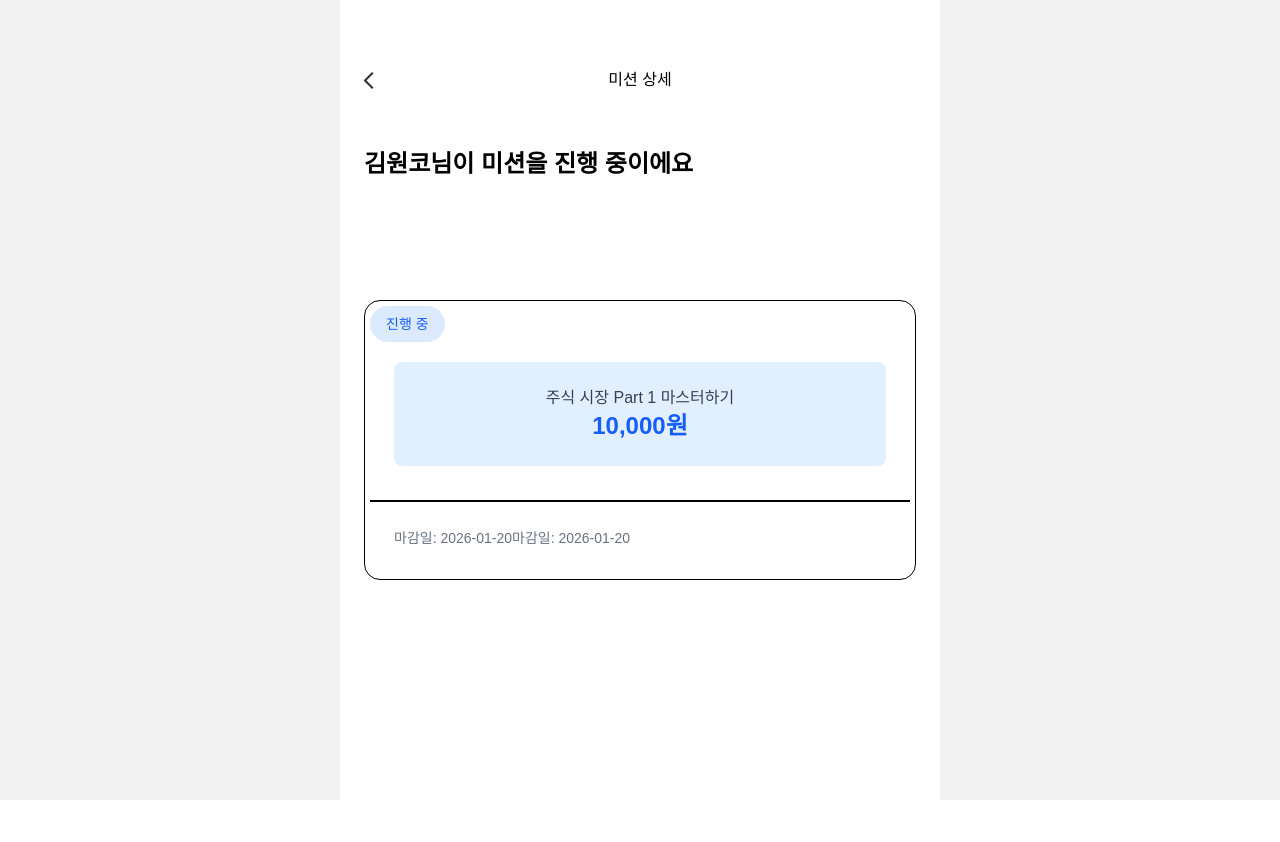
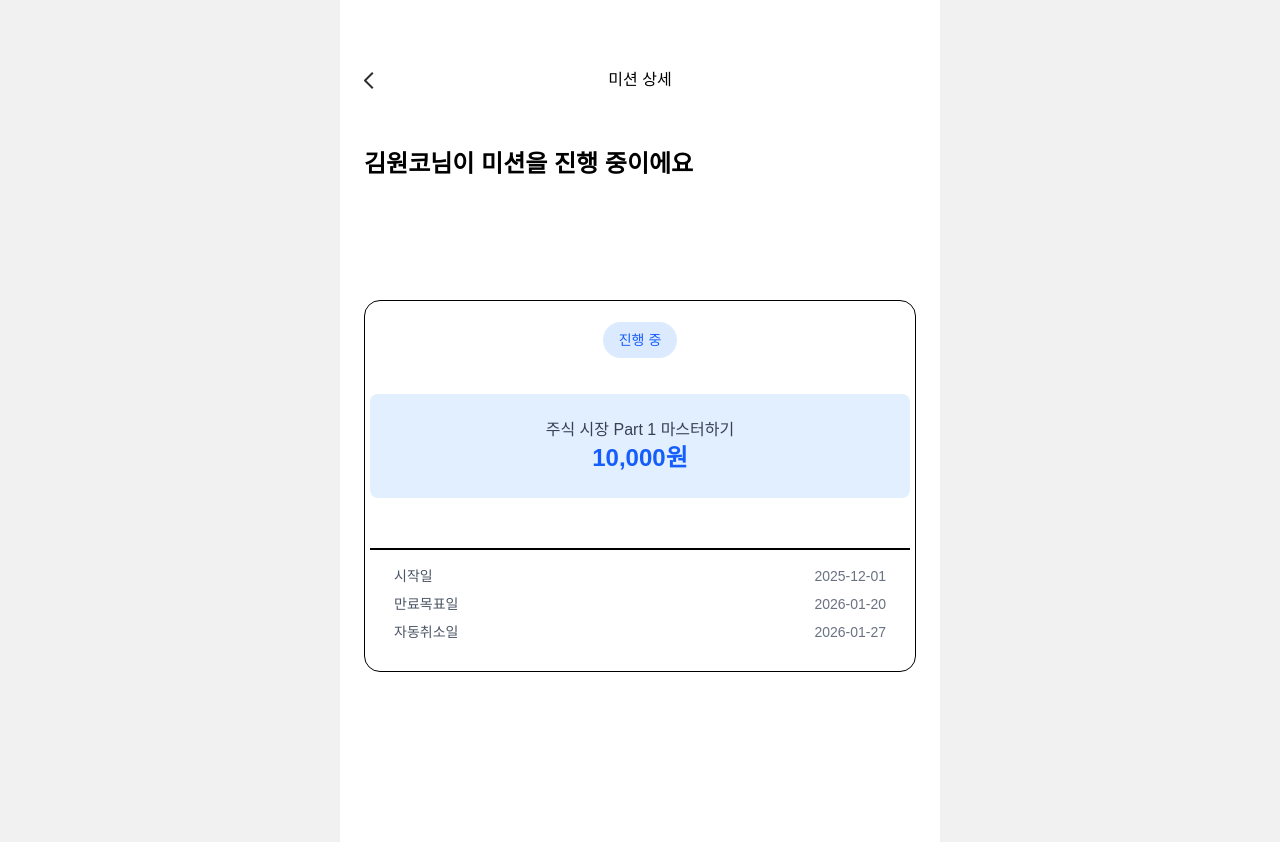
Before and after one commit to TAVE-16-ONECO/Frontend, a React (Vite) app: page /mission/details/1 in a window 1280 px wide. Before the commit the page ends 800 px from the top, so only its background shows below. Built offline with nearby package versions, Linux system fonts and the light colour scheme; no server answers; a web font is replaced by a local one.

Commit message:
feat: 종료된 미션카드 디테일 페이지 퍼블리싱

```diff
--- a/src/pages/Mission/Current.jsx
+++ b/src/pages/Mission/Current.jsx
@@ -64,31 +64,31 @@ const Current = () => {
 
   const [completedMissions] = useState([
     {
-      id: 1,
+      id: 8,
       title: 'JavaScript 기초 완성하기',
       status: '보상완료',
       reward: '10,000원',
     },
     {
-      id: 2,
+      id: 9,
       title: 'CSS Flexbox 마스터하기',
       status: '보상요청',
       reward: '7,000원',
     },
     {
-      id: 3,
+      id: 10,
       title: 'Node.js 서버 구축하기',
       status: '보상완료',
       reward: '15,000원',
     },
     {
-      id: 4,
+      id: 11,
       title: 'MongoDB 기초 학습',
       status: '미션실패',
       reward: '0원',
     },
     {
-      id: 5,
+      id: 12,
       title: '데이터베이스 설계 이해하기',
       status: '미션완료',
       reward: '18,000원',
--- a/src/pages/Mission/Details.jsx
+++ b/src/pages/Mission/Details.jsx
@@ -10,14 +10,15 @@ const Details = () => {
   const setShowNavigation = useUIOptionStore((state) => state.setShowNavigation)
   const [mission, setMission] = useState(null)
 
-  // 더미 데이터 - 실제로는 API를 통해 미션 정보를 가져와야 합니다
   const allMissions = [
     {
       id: 1,
       title: '주식 시장 Part 1 마스터하기',
       status: '진행 중',
       reward: '10,000원',
+      startDate: '2025-12-01',
       dueDate: '2026-01-20',
+      autoCancelDate: '2026-01-27',
       description: '주식 시장의 기본 개념과 투자 전략을 학습하는 미션입니다.',
     },
     {
@@ -25,6 +26,9 @@ const Details = () => {
       title: 'React 기초 강의 완강하기',
       status: '승인 요청',
       reward: '15,000원',
+      startDate: '2025-12-05',
+      dueDate: '2025-12-31',
+      autoCancelDate: '2026-01-07',
       description: 'React의 기초부터 중급까지 강의를 완강하는 미션입니다.',
     },
     {
@@ -32,6 +36,9 @@ const Details = () => {
       title: 'TypeScript 프로젝트 완성하기',
       status: '승인 수락',
       reward: '20,000원',
+      startDate: '2025-12-10',
+      dueDate: '2026-01-15',
+      autoCancelDate: '2026-01-22',
       description: 'TypeScript를 사용한 프로젝트를 완성하는 미션입니다.',
     },
     {
@@ -39,7 +46,9 @@ const Details = () => {
       title: '알고리즘 문제 10개 풀기',
       status: '승인 거절',
       reward: '5,000원',
+      startDate: '2025-12-08',
       dueDate: '2025-01-25',
+      autoCancelDate: '2026-02-01',
       description: '알고리즘 문제를 풀어 실력을 향상시키는 미션입니다.',
     },
     {
@@ -47,7 +56,9 @@ const Details = () => {
       title: 'UI/UX 디자인 기초 학습',
       status: '진행 중',
       reward: '12,000원',
+      startDate: '2025-12-12',
       dueDate: '2025-01-25',
+      autoCancelDate: '2026-02-01',
       description: 'UI/UX 디자인의 기본 원칙을 학습하는 미션입니다.',
     },
     {
@@ -55,7 +66,9 @@ const Details = () => {
       title: 'Git 협업 워크플로우 익히기',
       status: '진행 중',
       reward: '8,000원',
+      startDate: '2025-12-15',
       dueDate: '2025-01-18',
+      autoCancelDate: '2026-01-25',
       description: 'Git을 사용한 효율적인 협업 방법을 익히는 미션입니다.',
     },
     {
@@ -63,16 +76,73 @@ const Details = () => {
       title: 'REST API 설계 및 구현',
       status: '승인 요청',
       reward: '25,000원',
+      startDate: '2025-12-18',
+      dueDate: '2026-01-30',
+      autoCancelDate: '2026-02-06',
       description: 'RESTful API를 설계하고 구현하는 미션입니다.',
     },
   ]
+  const [completedMissions] = useState([
+    {
+      id: 8,
+      title: 'JavaScript 기초 완성하기',
+      status: '보상완료',
+      reward: '10,000원',
+      startDate: '2025-11-01',
+      dueDate: '2025-11-30',
+      autoCancelDate: '2025-12-07',
+      description: 'JavaScript의 기본 문법과 개념을 완성한 미션입니다.',
+    },
+    {
+      id: 9,
+      title: 'CSS Flexbox 마스터하기',
+      status: '보상요청',
+      reward: '7,000원',
+      startDate: '2025-11-05',
+      dueDate: '2025-11-25',
+      autoCancelDate: '2025-12-02',
+      description: 'CSS Flexbox를 활용한 레이아웃 구성을 마스터한 미션입니다.',
+    },
+    {
+      id: 10,
+      title: 'Node.js 서버 구축하기',
+      status: '보상완료',
+      reward: '15,000원',
+      startDate: '2025-10-15',
+      dueDate: '2025-11-15',
+      autoCancelDate: '2025-11-22',
+      description: 'Node.js를 사용하여 서버를 구축한 미션입니다.',
+    },
+    {
+      id: 11,
+      title: 'MongoDB 기초 학습',
+      status: '미션실패',
+      reward: '0원',
+      startDate: '2025-10-20',
+      dueDate: '2025-11-10',
+      autoCancelDate: '2025-11-17',
+      description: 'MongoDB의 기초를 학습하는 미션이었습니다.',
+    },
+    {
+      id: 12,
+      title: '데이터베이스 설계 이해하기',
+      status: '미션완료',
+      reward: '18,000원',
+      startDate: '2025-10-01',
+      dueDate: '2025-10-31',
+      autoCancelDate: '2025-11-07',
+      description: '데이터베이스 설계 원칙과 방법론을 이해한 미션입니다.',
+    },
+  ])
 
   useEffect(() => {
     setShowHeader(false)
     setShowNavigation(false)
 
     // URL 파라미터로부터 받은 ID로 미션 정보 찾기
-    const foundMission = allMissions.find((m) => m.id === parseInt(id))
+    // 진행중인 미션과 종료된 미션 모두에서 검색
+    const allMissionsData = [...allMissions, ...completedMissions]
+    const foundMission = allMissionsData.find((m) => m.id === parseInt(id))
     setMission(foundMission)
 
     return () => {
@@ -89,10 +159,10 @@ const Details = () => {
   const getStatusMessage = (status) => {
     const messages = {
       '진행 중': '김원코님이 미션을 진행 중이에요',
-      '승인 요청': '김원코님이 새로운 미션 승인 요청을 보냈어요',
-      '승인 수락': '미션 승인 수락됨',
-      '승인 거절': '미션 승인이 거절되었어요',
-      '보상 요청': '김원코님이 보상요청을 보냈어요',
+      '승인 요청': '김원코님이 새로운 미션 승인을 요청했어요',
+      '승인 수락': '김원코님의 미션 승인이 수락됐어요',
+      '승인 거절': '김원코님의 미션 승인이 거절되었어요',
+      '보상 요청': '김원코님이 약속한 보상을 요청했어요',
       보상완료: '김원코님이 보상을 받았어요',
       미션실패: '김원코님이 미션에 실패했어요',
       미션완료: '김원코님이 미션을 완료했어요',
@@ -136,38 +206,72 @@ const Details = () => {
               }
             </h1>
             {/*상세 카드구역 */}
-            <div className='flex-col items-center mt-30 gap-4 mb-10 border-1 rounded-2xl p-[5px] hover:shadow-md transition-shadow'>
+            <div className='flex flex-col items-center mt-30 gap-4 mb-10 border-1 rounded-2xl p-[5px] hover:shadow-md transition-shadow'>
+              {/* Status 배지 - 상단 중앙 */}
+              <div className='flex justify-center w-full pt-4'>
                 <span
-                className={`flex text-sm px-4 py-2 w-fit rounded-full font-medium ${
+                  className={`text-sm px-4 py-2 rounded-full font-medium ${
                     mission.status === '진행 중' ? 'bg-blue-100 text-blue-600'
                     : mission.status === '승인 요청' ? 'bg-[#FFE0A9] text-black'
-                  : mission.status === '승인 수락' ? 'bg-[#FFE0A9] text-black'
-                  : mission.status === '승인 거절' ? 'bg-[#FFE0A9] text-black'
-                  : 'bg-red-100 text-red-600'
+                    : mission.status === '승인 수락' ?
+                      'bg-green-100 text-green-600'
+                    : mission.status === '승인 거절' ? 'bg-red-100 text-red-600'
+                    : mission.status === '보상완료' ?
+                      'bg-green-100 text-green-600'
+                    : mission.status === '보상요청' ?
+                      'bg-yellow-100 text-yellow-600'
+                    : mission.status === '미션실패' ? 'bg-red-100 text-red-600'
+                    : mission.status === '미션완료' ?
+                      'bg-blue-100 text-blue-600'
+                    : 'bg-gray-100 text-gray-600'
                   }`}
                 >
                   {mission.status}
                 </span>
+              </div>
 
-              <div className='flex flex-col items-center bg-[#E2EFFF] rounded-lg p-6 mb-[34px] mt-[20px] ml-[24px] mr-[24px]'>
-                <p className='text-gray-700'>{mission.title} </p>
+              {/* 미션 제목 및 보상 */}
+              <div className='flex flex-col items-center bg-[#E2EFFF] rounded-lg p-6 mb-[34px] mt-[20px] ml-[24px] mr-[24px] w-full'>
+                <p className='text-gray-700'>{mission.title}</p>
                 <p className='text-2xl font-bold text-blue-600'>
                   {mission.reward}
                 </p>
               </div>
 
-              <div className='p-6 border-t-2'>
+              {/* 날짜 정보 - border-bottom 아래 */}
+              <div className='w-full px-6 pb-6 border-t-2'>
+                <div className='flex flex-col gap-2 mt-4'>
+                  {mission.startDate && (
+                    <div className='flex justify-between'>
+                      <span className='text-sm text-gray-600 font-medium'>
+                        시작일
+                      </span>
+                      <span className='text-sm text-gray-500'>
+                        {mission.startDate}
+                      </span>
+                    </div>
+                  )}
                   {mission.dueDate && (
+                    <div className='flex justify-between'>
+                      <span className='text-sm text-gray-600 font-medium'>
+                        만료목표일
+                      </span>
                       <span className='text-sm text-gray-500'>
-                    마감일: {mission.dueDate}
+                        {mission.dueDate}
                       </span>
+                    </div>
                   )}
-
-                {mission.dueDate && (
+                  {mission.autoCancelDate && (
+                    <div className='flex justify-between'>
+                      <span className='text-sm text-gray-600 font-medium'>
+                        자동취소일
+                      </span>
                       <span className='text-sm text-gray-500'>
-                    마감일: {mission.dueDate}
+                        {mission.autoCancelDate}
                       </span>
+                    </div>
                   )}
+                </div>
               </div>
             </div>
           </div>
```
Lines whose indentation alone changed are shown as unchanged.
